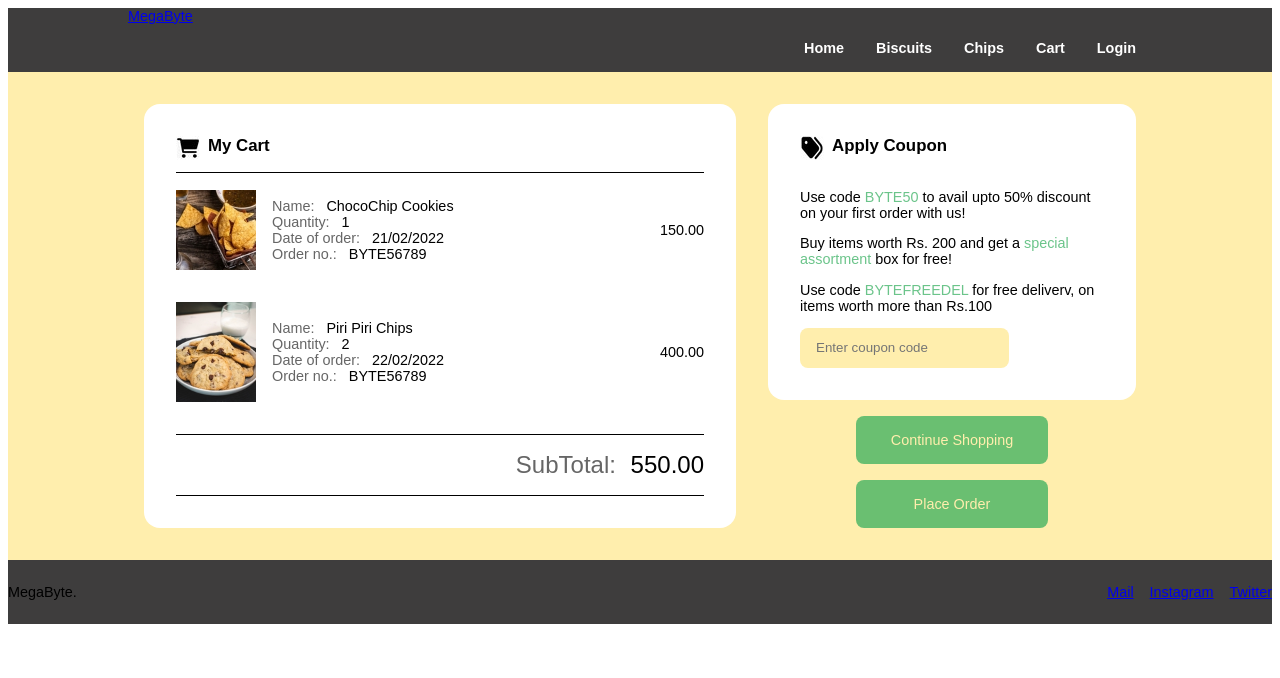
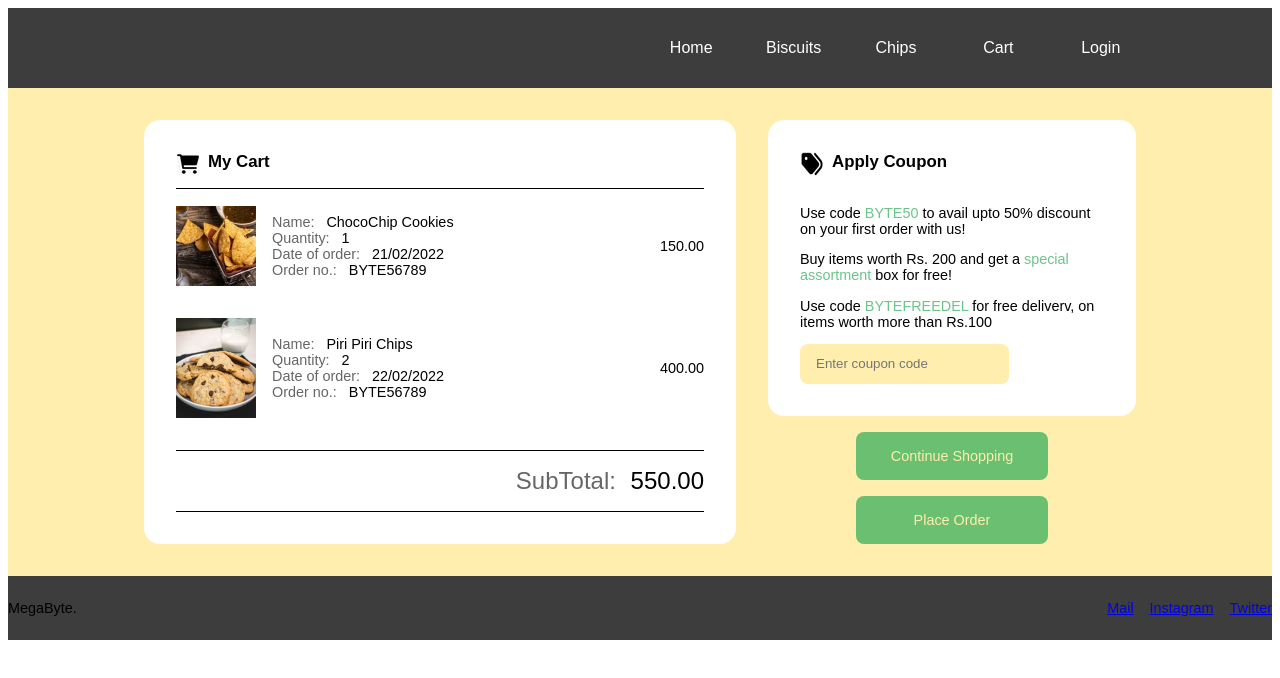
Before and after one commit to reecursion/MegaBytes, a plain HTML site: page mycart.html in a window 1280 px wide. Drawn offline with Linux system fonts and the light colour scheme.

Commit message:
Update mycart.html

```diff
--- a/mycart.html
+++ b/mycart.html
@@ -7,24 +7,29 @@
     <meta http-equiv="X-UA-Compatible" content="IE=edge">
     <meta name="viewport" content="width=device-width, initial-scale=1.0">
     <link rel="stylesheet" href="styles/style.css">
+    <link rel="stylesheet" href="styles/navstyle.css" />
     <title>Document</title>
 </head>
 <body>
 
   <header>
     <nav>
-      <a href="#">MegaByte</a>
-      <ul class="header-links">
-                <li><a href="home.html" >Home</a></li>
-                <li><a href="biscuitsmenu.html" >Biscuits</a></li>
-                <li><a href="chipsmenu.html" >Chips</a></li>
-                <li><a href="mycart.html" >Cart</a></li>
-                <li><a href="login.html" >Login</a></li>
-            </ul>
-    </nav>
+                <div class="burger-menu">
+                    <div class="burgeritem"></div>
+                    <div class="burgeritem"></div>
+                    <div class="burgeritem"></div>
+                </div>
+                <ul class="links">
+                    <li><a href="home.html">Home</a></li>
+                    <li><a href="biscuitsmenu.html">Biscuits</a></li>
+                    <li><a href="chipsmenu.html">Chips</a></li>
+                    <li><a href="mycart.html">Cart</a></li>
+                    <li><a href="login.html">Login</a></li>
+                </ul>
+          </nav>
   </header>
 
-    <main>
+    <main style="font-family: Avenir, sans-serif;">
       <div class="container">
         <div class="inner-container">
           <!-- Page Content -->
```
